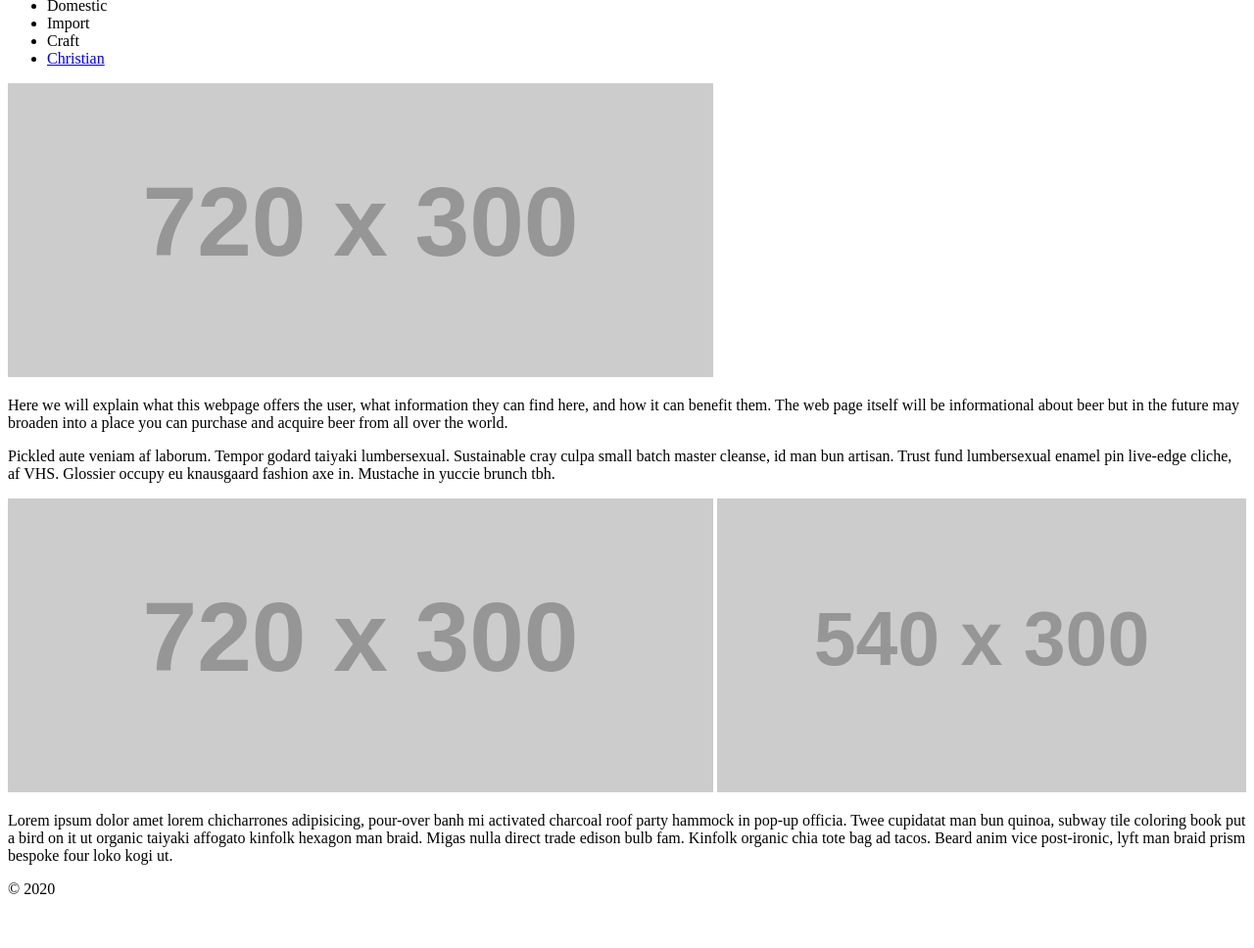
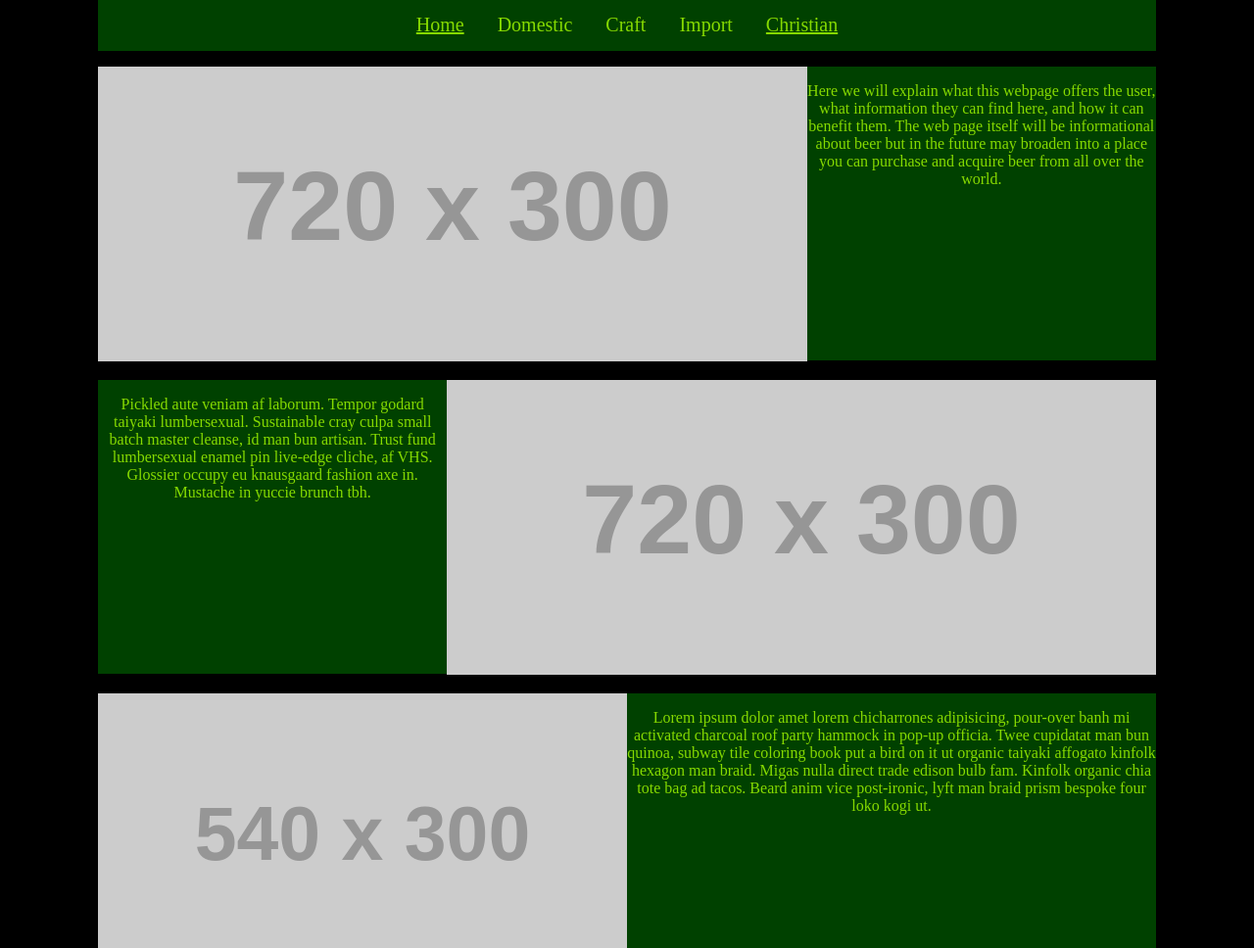
Before and after one commit to cnickels21/Beer-for-You, a plain HTML site: page index.html in a window 1280 px wide. Shown: the part 101-1069 px from the top of the page at 98% size. Before the commit the page ends 1026 px from the top, so only its background shows below. Drawn offline with Linux system fonts and the light colour scheme; placeholder pictures from the web are drawn by us.

Commit message:
added stylesheet to html

```diff
--- a/css/style.css
+++ b/css/style.css
@@ -0,0 +1,90 @@
+body {
+    margin: 0 auto;
+    width: 1080px;
+    background-color: black;
+}
+
+header {
+    text-align: center;
+    background-color: rgb(0, 65, 0);
+    color: #86da00;
+}
+
+h1 {
+    font-size: 32px;
+    padding-top: 20px;
+    padding-bottom: 0px;
+    text-align: center;
+}
+
+ul {
+    padding: 0px;
+    text-align: center;
+    width: 100%;
+}
+
+ul li {
+    display: inline-block;
+    font-size: 20px;
+    margin: 15px;
+    padding-top: 0px;
+}
+
+li {
+    list-style: none;
+}
+
+a {
+    color: #86da00;
+}
+
+p {
+    color: #86da00;
+    text-align: center;
+}
+
+section {
+    background-color: rgb(0, 65, 0);
+    height: 300px;
+}
+
+.floatleft {
+    float: left;
+    width: 33%;
+}
+
+.floatright {
+    float: right;
+    width: 33%;
+}
+
+.floatleftpic {
+    float: left;
+    width: 67%;
+}
+
+.floatrightpic {
+    float: right;
+    width: 67%;
+}
+
+.lowerfloatright {
+    float: right;
+    width: 50%;
+}
+
+.lowerpicfloat {
+    float: left;
+    width: 50%;
+}
+
+.row {
+    margin-bottom: 20px;
+}
+
+footer {
+    clear: both;
+    height: 100px;
+    background-color: rgb(0, 65, 0);
+    color:  #86da00;
+}
--- a/index.html
+++ b/index.html
@@ -2,7 +2,7 @@
 <html>
     <head>
         <title>Beer For You</title>
-        <link rel="stylesheet" href="">
+        <link rel="stylesheet" href="css/style.css">
     </head>
     <body>
         <header>
@@ -10,28 +10,40 @@
                 Find the Best Beer for You!
             </h1>
             <ul>
-                <li>Home</li>
+                <li> <a href='https://cnickels21.github.io/Beer-for-You/'>Home</a></li>
                 <li>Domestic</li>
+                <li>Craft</li>
                 <li>Import</li>
-                <li>Craft</li>
                 <li> <a href="https://christianlievrouw.github.io/beerSite/">Christian</a></li>
             </ul>
         </header>
-        <img src="http://placehold.it/720x300">
+        <section class="row">
+        <img src="http://placehold.it/720x300" class="floatleftpic">
+            <section class="floatright">
                 <p>
                     Here we will explain what this webpage offers the user, what information they can find here, and how it can benefit them.  The web page itself will be informational about beer but in the future may broaden into a place you can purchase and acquire beer from all over the world.
                 </p>
+            </section>
+        </section>
+        <section class="row">
+            <section class="floatleft">
                 <p>
                     Pickled aute veniam af laborum. Tempor godard taiyaki lumbersexual. Sustainable cray culpa small batch master cleanse, id man bun artisan. Trust fund lumbersexual enamel pin live-edge cliche, af VHS. Glossier occupy eu knausgaard fashion axe in. Mustache in yuccie brunch tbh.
                 </p>
-        <img src="http://placehold.it/720x300">
-        <img src="http://placehold.it/540x300">
+            </section>
+            <img src="http://placehold.it/720x300" class="floatrightpic">
+        </section>
+        <section class="row">
+            <img src="http://placehold.it/540x300" class = "lowerpicfloat">
+            <section class ="lowerfloatright">
                 <p>
                     Lorem ipsum dolor amet lorem chicharrones adipisicing, pour-over banh mi activated charcoal roof party hammock in pop-up officia. Twee cupidatat man bun quinoa, subway tile coloring book put a bird on it ut organic taiyaki affogato kinfolk hexagon man braid. Migas nulla direct trade edison bulb fam. Kinfolk organic chia tote bag ad tacos. Beard anim vice post-ironic, lyft man braid prism bespoke four loko kogi ut.
                 </p>
+            </section>
+        </section>
         <footer>
             &copy; 2020
         </footer>
-
+        <script src="js/add-content.js"></script>
     </body>
 </html>
```
Also changed, not shown: js/add-content.js (added). Lines whose indentation alone changed are shown as unchanged.
